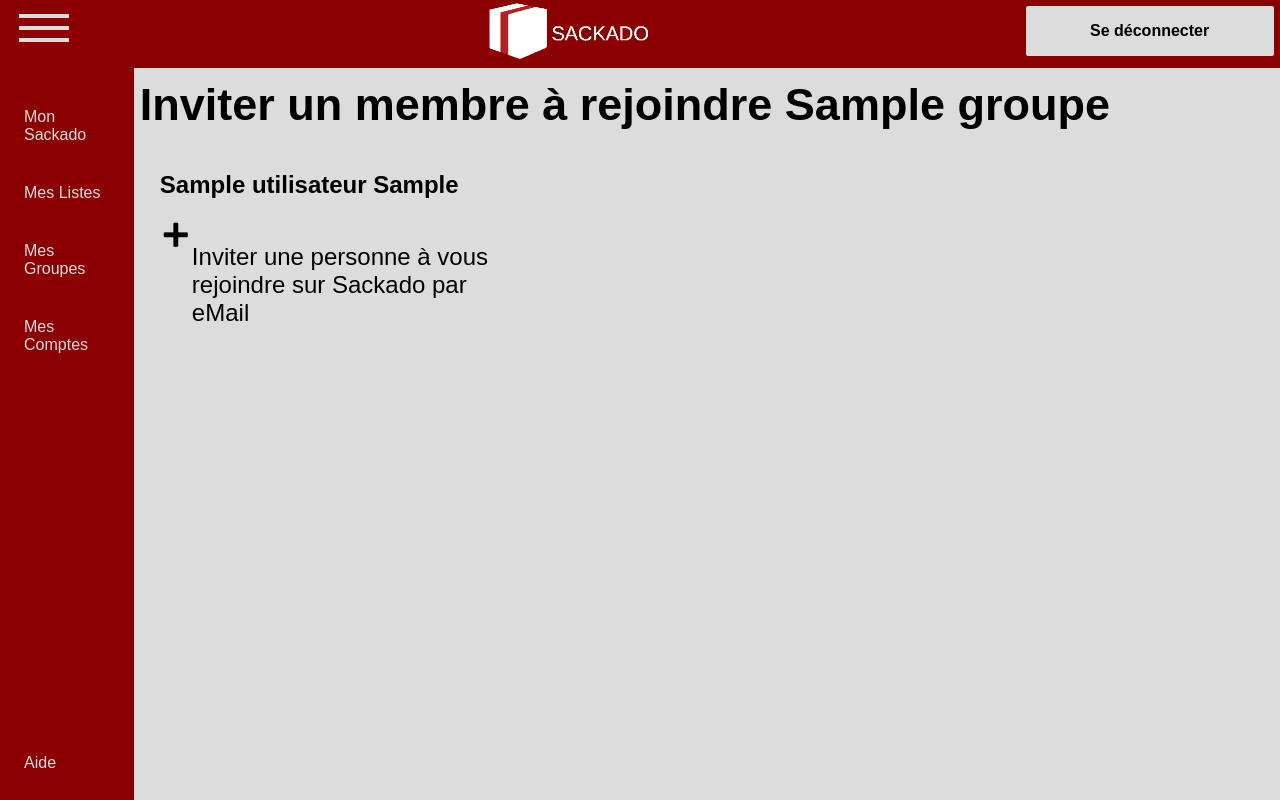
After one commit to Nonoreve/SacCadeau, a PHP site: page /vues/pageInviterMembre.php?groupe=1 in a window 1280 px wide. The commit adds this page. Run offline with PHP 8.4, Linux system fonts and the light colour scheme; the visitor is signed in with stand-in values (Sample User, id 1); tables that the repository leaves empty or names only in its code hold one stand-in row (values such as "Sample post").

Commit message:
Merge william work

```diff
--- a/vues/css/pageGroupes.css
+++ b/vues/css/pageGroupes.css
@@ -5,7 +5,17 @@
 
 .btn-nouveau-groupe {
   width: 20%;
-  display: inline-block;
+  display: flex;
+  flex-direction: row;
+  text-decoration: none;
+  color: black;
+  float: right;
+}
+
+td .btn-nouveau-groupe {
+  width: 100%;
+  display: flex;
+  flex-direction: row;
   text-decoration: none;
   color: black;
   float: right;
@@ -16,6 +26,11 @@
 }
 .group-display .btn-nouveau-groupe{
   float: left;
+}
+
+.group-display a{
+  text-decoration: none;
+  color: black;
 }
 .btn-nouveau-groupe img {
   display: inline-block;
--- a/vues/pageAfficheCadeau.php
+++ b/vues/pageAfficheCadeau.php
@@ -51,10 +51,10 @@
 								echo "
 					<h2 class='nomCadeau'>".$cadeau -> getNom()."</h2>
 					<div class='cadeau-image'>
-						<img class='cadeau-image' src='".$cadeau -> getImage()."'>
+						<img class='cadeau-image' src='".($cadeau -> getImage() == "NULL" ? "../ressources/icon.png" : $cadeau -> getImage())."'>
 					</div>
-					<p class='descriptif-cadeau'>".$cadeau -> getDescription()."</p>
-					<a href='".$cadeau -> getLien()."'>Lien pour acheter le cadeau</a>
+					<p class='descriptif-cadeau'>".($cadeau -> getDescription() == "NULL" ? "Aucune descrption n'est disponible pour ce cadeau." : $cadeau -> getDescription())."</p>".
+					($cadeau -> getLien() == "NULL" ? "Pas de site marchand pour ce cadeau." : "<a href='".$cadeau -> getLien()."'>Lien pour acheter le cadeau</a>")."
 					<br>
 					<a href='../controleurs/achat-cadeau-control.php?cadeau=".$cadeau -> getId()."&groupe=".$_GET['groupe']."'>
 					<button type='button' name='button' >Je lui achete ce cadeau !</button></a>";
--- a/vues/pageGroupes.php
+++ b/vues/pageGroupes.php
@@ -30,7 +30,7 @@
 				<a href="../vues/primeAbord.php">
 						<img src="../ressources/logo.png" alt="logo-sackado" class="sackado-icon">
 				</a>
-				<a href="../controleurs/deconnexion-control.php" class="lien-deconnexion"><button type="button" name="btn-gestionComptes" class="btn-gestionComptes">Se déconnecter</button></a>      </header>
+				<a href="../controleurs/deconnexion-control.php" class="lien-deconnexion"><button type="button" name="btn-gestionComptes" class="btn-gestionComptes">Se déconnecter</button></a>
 		</header>
 		<div id='corps'>
 			<div id='left-panel' class='is-active'>
--- /dev/null
+++ b/vues/pageInviterMembre.php
@@ -0,0 +1,93 @@
+<?php
+		session_start();
+		if(!isset($_SESSION['MembreActif'])){
+				// session echue
+				header("Location: ../vues/index.php");
+		}
+		require_once("../data/connect.php");
+		require_once("../data/Cadeau/Liste.php");
+		require_once("../data/Cadeau/Cadeau.php");
+		require_once("../data/Cadeau/Groupe.php");
+		require_once("../data/Utilisateur/Utilisateur.php");
+?>
+<!DOCTYPE html>
+<!-- Structure de toutes les pages de l'application, à copier coller-->
+<html lang="fr" dir="ltr">
+
+<head>
+		<meta charset="utf-8">
+		<title>Sackado : Partagez sans soucis</title>
+		<link rel="stylesheet" href="./css/structurePage.css">
+		<link rel="stylesheet" href="./css/pageGroupes.css">
+</head>
+<body>
+  <header>
+      <div class="menu-icon" onclick="toggleLeftPanel();">
+          <div class="menu-icon-bar"></div>
+          <div class="menu-icon-bar"></div>
+          <div class="menu-icon-bar"></div>
+      </div>
+      <a href="../vues/primeAbord.html">
+          <img src="../ressources/logo.png" alt="logo-sackado" class="sackado-icon">
+      </a>
+      <a href="../controleurs/deconnexion-control.php" class="lien-deconnexion"><button type="button" name="btn-gestionComptes" class="btn-gestionComptes">Se déconnecter</button></a>
+  </header>
+  <div id='corps'>
+    <div id='left-panel' class='is-active'>
+        <a href="./pageSackado.php">Mon Sackado</a>
+        <br>
+        <a href="./pageListes.php">Mes Listes</a>
+        <br>
+        <a href="./pageMesGroupes.php">Mes Groupes</a>
+        <br>
+        <a href="./pageComptes.php">Mes Comptes</a>
+        <br>
+        <a href="#" class="help-link">Aide</a>
+    </div>
+			<div id='container'>
+				<div class="content-header">
+					<?php
+						if(isset($_GET['groupe'])){
+							$groupe = new Groupe($_GET['groupe'], $co);
+							$query = "SELECT IdUtilisateur FROM Utilisateur";
+							$rawResult = mysqli_query($co, $query);
+							echo "
+						<h1>Inviter un membre à rejoindre ".$groupe -> getNom()."</h1>
+				</div>
+				<div class=\"content-content\">
+					<div class=\"group-display\">
+							<table>";
+								while($result = $rawResult -> fetch_assoc()) {
+									$proprietaire = new Utilisateur($result['IdUtilisateur'], $co);
+									echo "
+								<tr>
+									<td>
+                      <a href='../controleurs/inviterUtilisateur-control.php?id=".$proprietaire -> getId()."&groupe=".$groupe -> getId()."'>
+										      <h1>".$proprietaire -> getNom()." ".$proprietaire -> getPrenom()."</h1>
+                      </a>";
+									echo "
+									</td>
+								</tr>";
+							}
+						} else {
+							header("Location: ../vues/pageMesGroupes.php");
+						}
+					?>
+								<tr>
+									<td>
+										<a href="#">
+												<div class="btn-nouveau-groupe">
+														<img class="plus-icon" src="../ressources/plus-icon.png" alt="">
+														<p>Inviter une personne à vous rejoindre sur Sackado par eMail</p>
+												</div>
+										</a>
+									</td>
+								</tr>
+							</table>
+					</div>
+				</div>
+			</div>
+		</div>
+		<script type="text/javascript" src="./js/structureAnimations.js"></script>
+</body>
+</html>
--- a/vues/pageListes.php
+++ b/vues/pageListes.php
@@ -46,7 +46,7 @@
         <div id='container'>
             <div class="content-header">
                 <h1>Mes Listes</h1>
-                <a href="#">
+                <a href="../vues/pageAjoutListe.php">
                     <div class="btn-nouvelle-liste">
                         <img class="plus-icon" src="../ressources/plus-icon.png" alt="">
                         <p>Ajouter une liste</p>
@@ -114,7 +114,7 @@
                         ?>
                         <tr>
                             <td>
-                                <a href="../controleurs/liste-control.php">
+                                <a href="../vues/pageAjoutListe.php">
                                 <div class="btn-nouvelle-liste">
                                     <img class="plus-icon" src="../ressources/plus-icon.png" alt="">
                                     <p>Ajouter une liste</p>
```
Also changed, not shown: controleurs/affiche-inactif-proprietaire.php (added, +33 -0 lines), controleurs/creation-liste-control.php (added, +14 -0 lines), controleurs/inviterUtilisateur-control.php (added, +12 -0 lines), vues/pageAjoutListe.php (added, +52 -0 lines), vues/primeAbord.html (deleted, +0 -65 lines).
